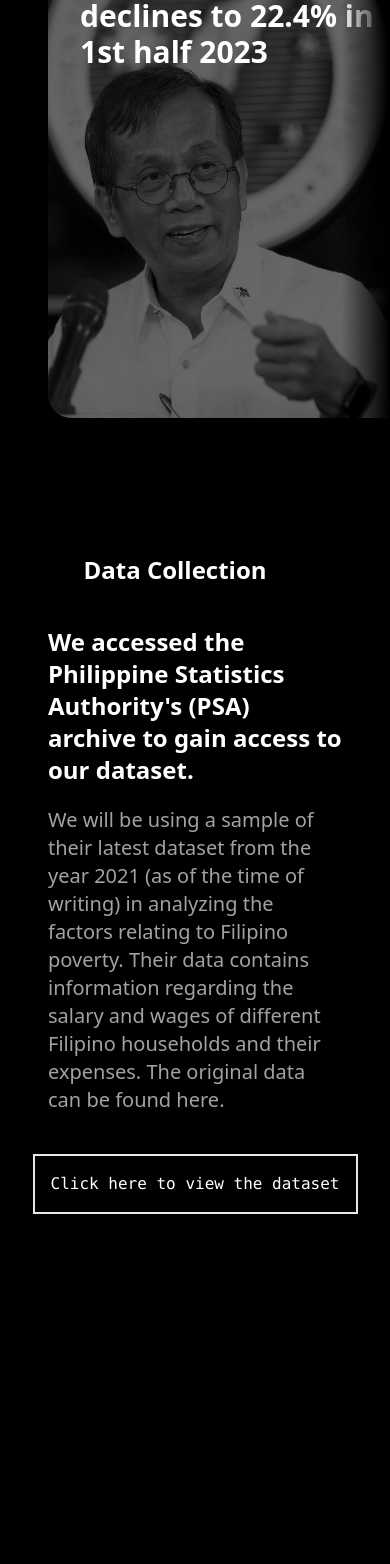
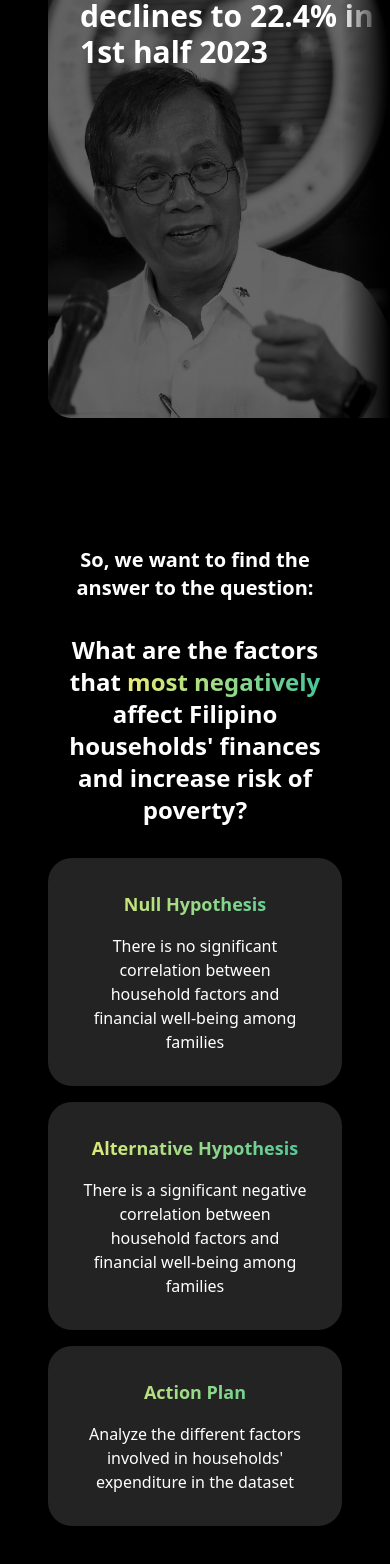
Before and after one commit to riru12/cs132portfolio, a SvelteKit app: page / in a window 390 px wide. Shown: the part 2073-3637 px from the top of the page. Before the commit the page ends 3399 px from the top, so only its background shows below. Built offline with nearby package versions, Linux system fonts and the light colour scheme.

Commit message:
added background2 yay

```diff
--- /dev/null
+++ b/src/components/Background-2.svelte
@@ -0,0 +1,30 @@
+<section id="background2" class="mx-12 md:mx-32 lg:mx-64 py-16 min-h-auto md:min-h-screen justify-center flex flex-col sm:snap-always sm:snap-start">
+    <div class="flex flex-col gap-8 justify-center items-center">
+        <div class="text-white font-bold text-center text-xl 2xl:text-2xl">
+            So, we want to find the answer to the question:
+        </div>
+        <div class="text-white font-bold text-center text-2xl 2xl:text-4xl">
+            What are the factors that <span class="gradient-text">most negatively</span> affect Filipino households' finances and increase risk of poverty?
+        </div>
+        <div class="grid grid-cols-1 2xl:grid-cols-3 gap-4 2xl:gap-8">
+            <div class="grid grid-cols-1 bg-[#232323] rounded-3xl p-6 2xl:p-8 text-white max-w-96 2xl:max-w-auto text-lg lg:text-xl">
+                <p class="gradient-text p-2 font-bold text-center content-end">
+                    Null Hypothesis
+                </p>
+                <p class="p-2 text-center text-white text-base 2xl:text-lg">There is no significant correlation between household factors and financial well-being among families</p>
+            </div>
+            <div class="grid grid-cols-1 bg-[#232323] rounded-3xl p-6 2xl:p-8 text-white max-w-96 2xl:max-w-auto text-lg lg:text-xl">
+                <p class="gradient-text p-2 font-bold text-center content-end">
+                    Alternative Hypothesis
+                </p>
+                <p class="p-2 text-center text-white text-base 2xl:text-lg">There is a significant negative correlation between household factors and financial well-being among families</p>
+            </div>
+            <div class="grid grid-cols-1 bg-[#232323] rounded-3xl p-6 2xl:p-8 text-white max-w-96 2xl:max-w-auto text-lg lg:text-xl">
+                <p class="gradient-text p-2 font-bold text-center content-end">
+                    Action Plan
+                </p>
+                <p class="p-2 text-center text-white text-base 2xl:text-lg">Analyze the different factors involved in households' expenditure in the dataset</p>
+            </div>
+        </div>
+    </div>
+</section>
--- a/src/components/Background.svelte
+++ b/src/components/Background.svelte
@@ -3,7 +3,6 @@
     import article2 from "$lib/images/article2.jpg";
     import article3 from "$lib/images/article3.jpg";
     import article4 from "$lib/images/article4.jpg";
-    import bento3 from "$lib/images/bento3.jpg";
 </script>
 
 <section id="background" class="py-16 min-h-auto md:min-h-screen justify-center flex flex-col sm:snap-always sm:snap-start">
@@ -17,6 +16,7 @@
     </div>
     <div class="relative w-full h-full">
         <div class="absolute bg-gradient-to-l from-black to-transparent h-full w-12 md:w-24 right-0 z-50"></div>
+        <div class="absolute bg-gradient-to-r from-black to-transparent h-full w-12 md:w-24 left-0 z-50"></div>
         <div class="flex relative gap-4 overflow-x-scroll custom-scrollbar px-12 sm:px-20">
             <div class="flex relative rounded-3xl min-h-[32rem] max-w-[24rem] bg-[#232323] shrink-0">
                 <a href="https://www.pna.gov.ph/articles/1215836" target="_blank">
--- a/src/routes/+layout.svelte
+++ b/src/routes/+layout.svelte
@@ -4,6 +4,7 @@
   import Bento from "../components/Bento.svelte";
   import Overview from "../components/Overview.svelte";
   import Background from "../components/Background.svelte";
+  import Background2 from "../components/Background-2.svelte";
   import Data from "../components/Data.svelte";
 </script>
 
@@ -13,5 +14,6 @@
   <Bento />
   <!-- <Overview /> -->
   <Background />
+  <Background2 />
   <Data />
 </div>
```
